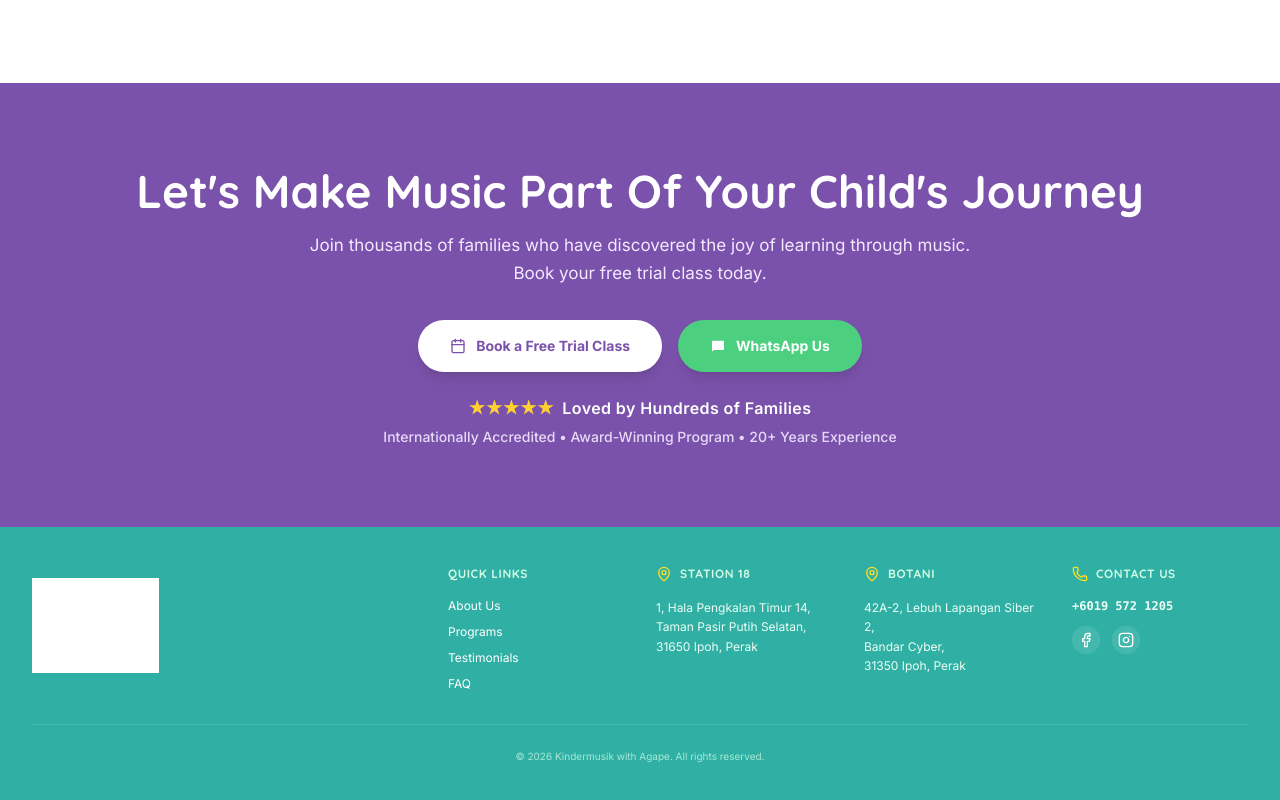
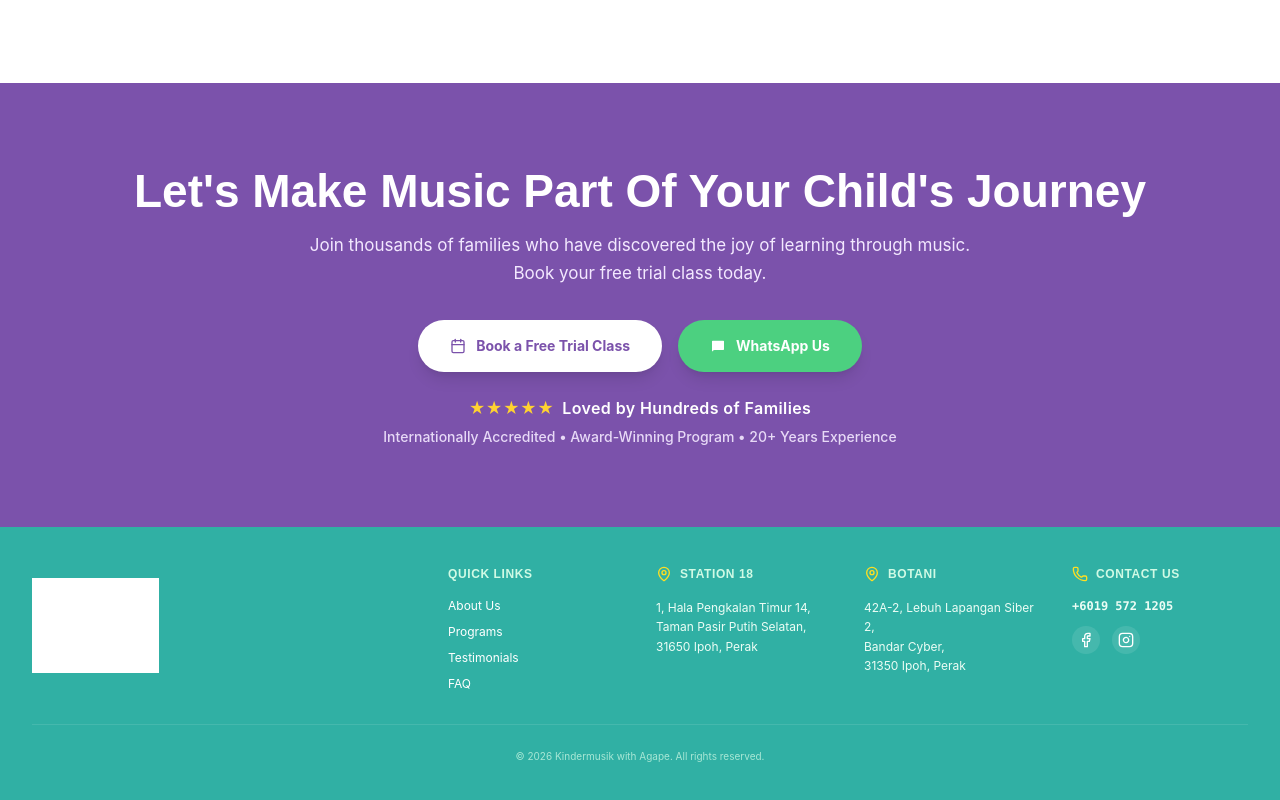
Before and after one commit to kindermusikagape/kindermusikwithagape.com, a React (Vite) app: page / in a window 1280 px wide. Shown: the part 10272-11072 px from the top of the page. Built offline with nearby package versions, Linux system fonts and the light colour scheme; grey boxes are pictures that could not be loaded.

Commit message:
Update index.css

```diff
--- a/src/index.css
+++ b/src/index.css
@@ -1,4 +1,3 @@
-@import url('https://fonts.googleapis.com/css2?family=Quicksand:wght@400;500;600;700&family=Inter:wght@300;400;500;600;700&family=Caveat:wght@700&display=swap');
 @import "tailwindcss";
 
 @theme {
```
